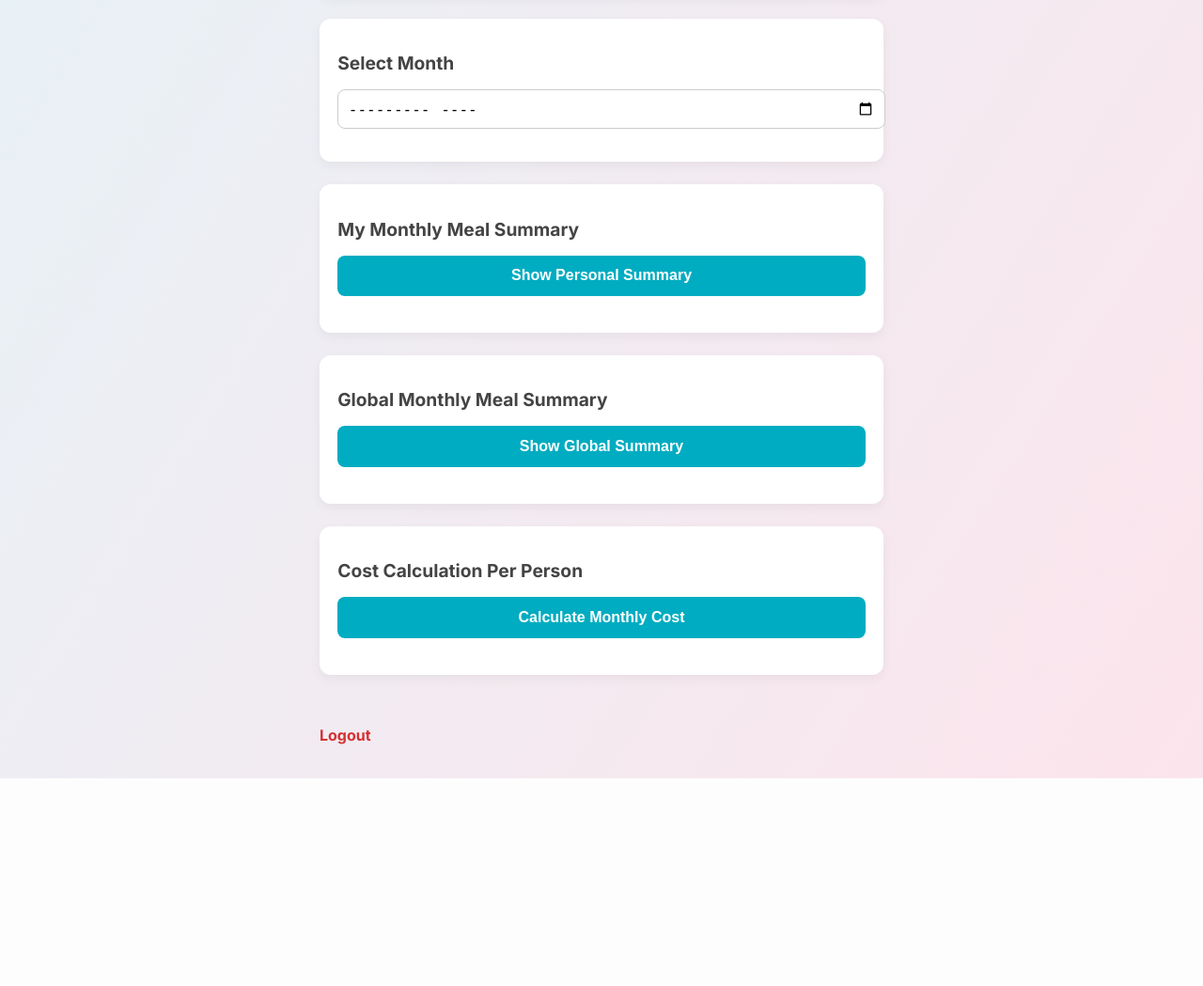
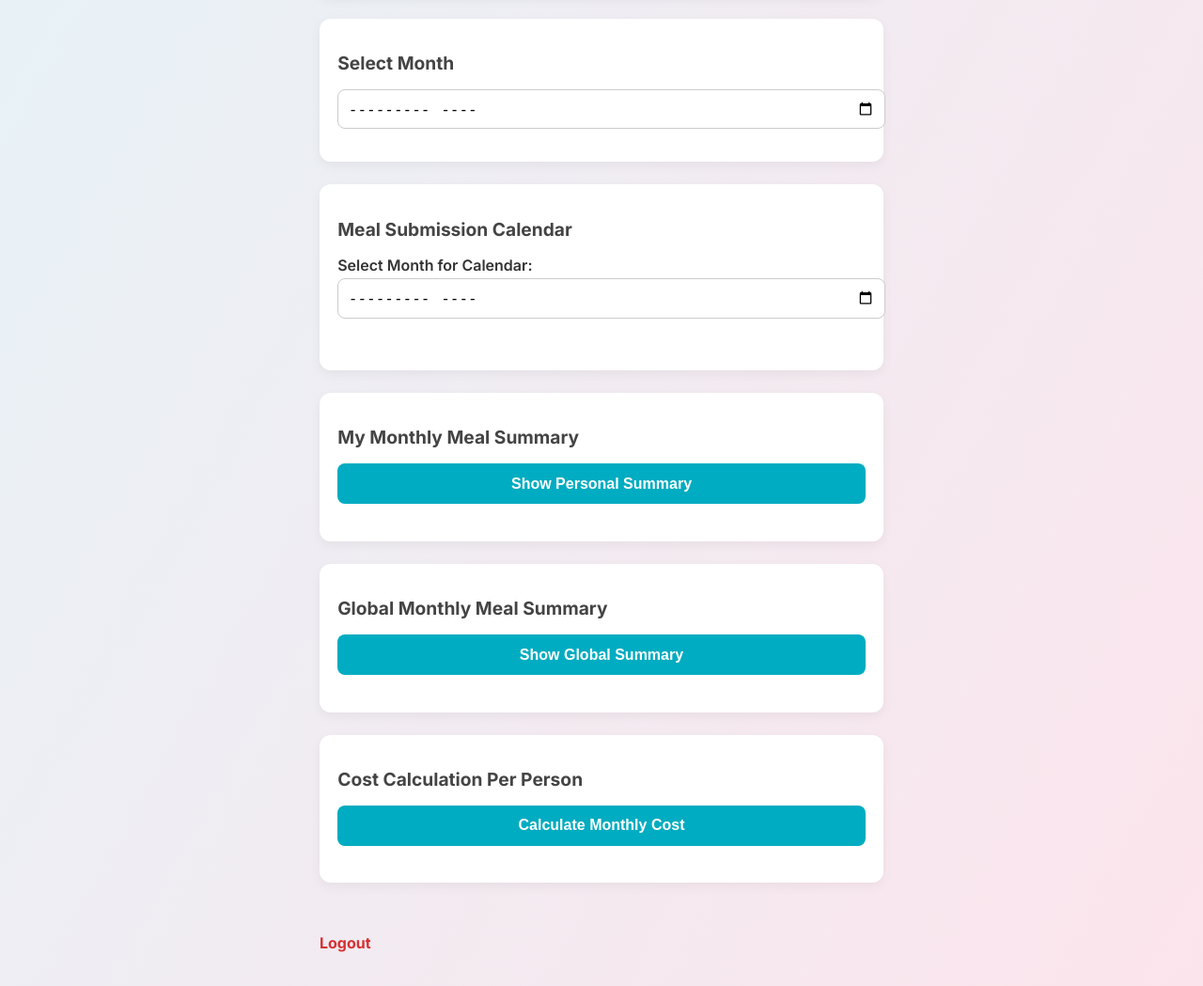
Before and after one commit to tasfiq1110/website, a Flask app: page /dashboard in a window 1280 px wide. Shown: the part 1207-2256 px from the top of the page at 94% size. Before the commit the page ends 2035 px from the top, so only its background shows below. Run offline with Flask 3, Linux system fonts and the light colour scheme; the visitor is signed in with stand-in values (Sample User, id 1); data that the repository does not hold is empty; some libraries are stand-ins or nearby versions.

Commit message:
Update dashboard.html

```diff
--- a/templates/dashboard.html
+++ b/templates/dashboard.html
@@ -285,6 +285,17 @@
       <input type="month" id="monthPicker">
     </section>
 
+    <!-- 🗓️ Meal Submission Calendar -->
+<section>
+  <h2>Meal Submission Calendar</h2>
+  <div>
+    <label for="calendarMonth">Select Month for Calendar:</label>
+    <input type="month" id="calendarMonth">
+  </div>
+  <div id="mealCalendar" style="margin-top: 20px;"></div>
+</section>
+
+
     <!-- 📊 Personal Summary -->
     <section>
       <h2>My Monthly Meal Summary</h2>
```
